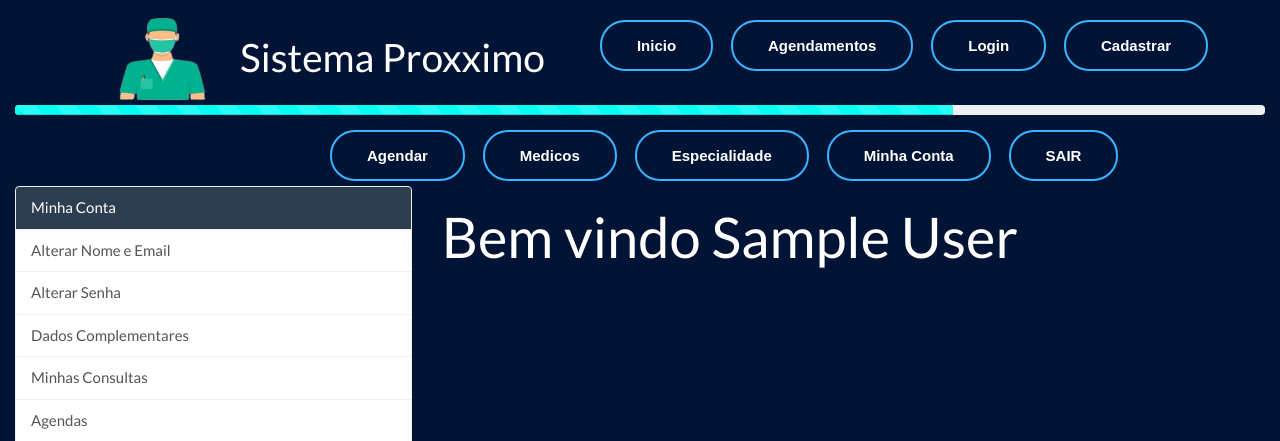
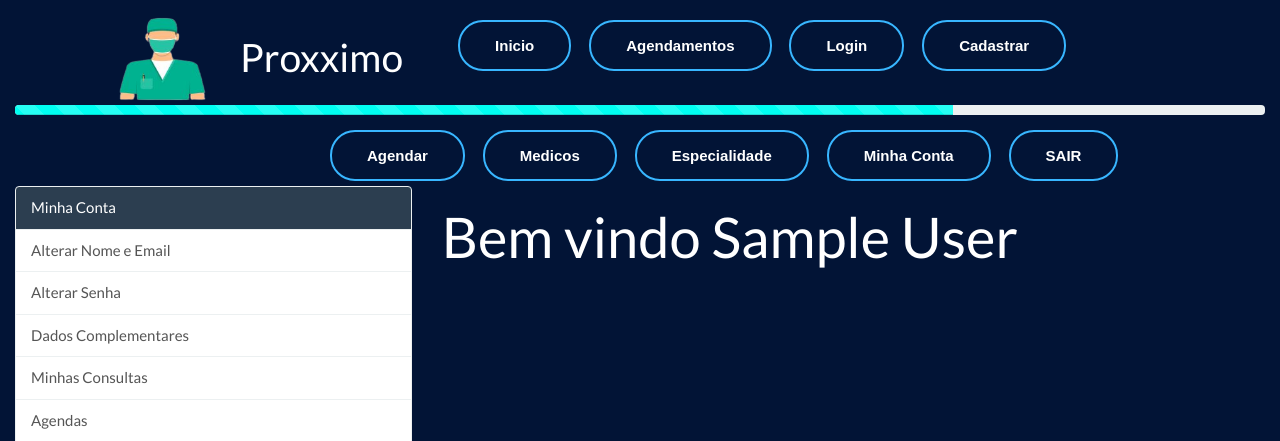
Before and after one commit to brunodlucka/proxximo-py, a Django app: page /conta/ in a window 1280 px wide. Shown: the top 441 px of the page. Run offline with Django 4.2, Linux system fonts and the light colour scheme; the visitor is signed in with stand-in values (Sample User, id 1); parts of the project's set-up code (start-up, migrations or seed data) failed here and were passed over; some libraries are stand-ins or nearby versions.

Commit message:
Proxximo <3

```diff
--- a/templates/base.html
+++ b/templates/base.html
@@ -17,7 +17,7 @@
       <div class="navbar-header">
         <div id="logo">
             <img src="/static/assets/Imagens/logoenf.png"/>
-            <h1 id="title"> Sistema Proxximo</h1>
+            <h1 id="title">Proxximo</h1>
         </div>
       </div>
 
```
